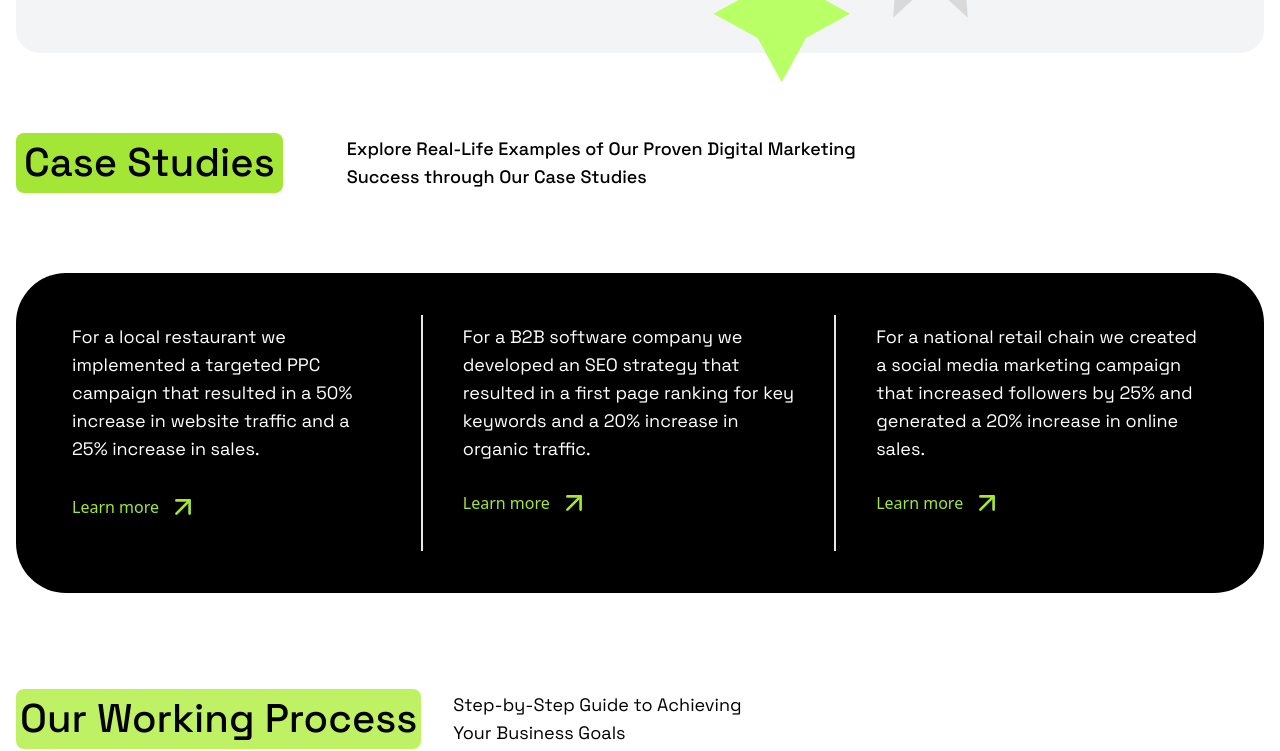
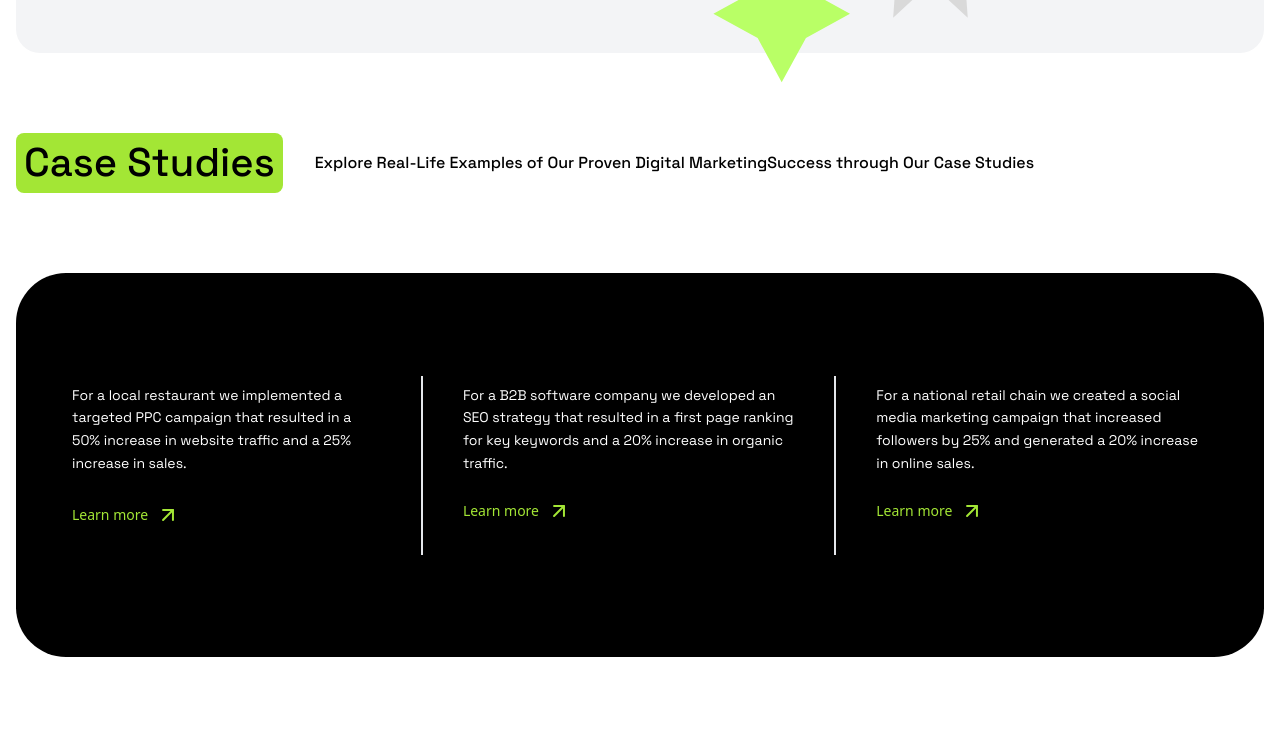
Before and after one commit to marconesdb/PositivusLandinpage, a React (Vite) app: page / in a window 1280 px wide. Shown: the part 2440-3191 px from the top of the page. Built offline with nearby package versions, Linux system fonts and the light colour scheme.

Commit message:
Realização da responsividade do componente CaseStudiesSection

```diff
--- a/src/components/Footer/Footer.tsx
+++ b/src/components/Footer/Footer.tsx
@@ -19,7 +19,7 @@ const Footer = () => {
         {/* Top Section */}
         <div className="flex flex-col sm:flex-row justify-between items-center gap-6 mb-8 sm:mb-12">
           <div className="flex items-center space-x-2 w-full sm:w-auto justify-center sm:justify-start">
-            <img src={LogoFooter} alt="Logo Footer" className="h-5 sm:h-6"/>
+            <img src={LogoFooter} alt="Logo Footer" className="h-5 sm:h-6 mt-4"/>
           </div>
 
           {/* Navigation - Stack on mobile */}
--- a/src/sections/CaseStudiesSection.tsx
+++ b/src/sections/CaseStudiesSection.tsx
@@ -5,54 +5,50 @@ const CaseStudies: React.FC = () => {
   return (
     <section className="w-full mx-auto max-w-7xl px-4 flex flex-col items-center bg-white mt-20">
       {/* Título e Parágrafo */}
-      <div className="w-full mx-auto max-w-7xl flex items-center mb-20">
+      <div className="w-full mx-auto max-w-7xl flex max-[640px]:flex-col min-[768px]:flex items-center mb-20">
         {/* Título */}
         <h2 className="bg-lime-400 text-black font-medium px-2 rounded-lg text-[40px] font-SpaceGrotesk">
           Case Studies
         </h2>
-
         {/* Parágrafo */}
-        <p className="ml-16 text-black text-lg font-SpaceGrotesk font-medium">
+        <p className="ml-16 max-[640px]:ml-0 max-[640px]:text-center max-[640px]:mt-4 min-[640px]:mt-0 min-[768px]:mt-0 text-black text-lg font-SpaceGrotesk font-medium md:text-base md:ml-8">
           Explore Real-Life Examples of Our Proven Digital Marketing
-          <span className="block">Success through Our Case Studies</span>
+          <span className="block min-[768px]:inline">Success through Our Case Studies</span>
         </p>
       </div>
-
       {/* Caixa escura */}
-      <div className="w-full mx-auto max-w-7xl px-4 bg-black rounded-[50px] h-64 md:h-80 flex justify-evenly items-center">
+      <div className="w-full mx-auto max-w-7xl px-4 bg-black rounded-[50px] h-64 max-[640px]:h-[400px] min-[640px]:h-[400px] md:h-96 flex max-[640px]:flex-col min-[640px]:flex-col min-[768px]:flex-row justify-evenly items-center">
+        <div className="max-[640px]:w-full max-[640px]:overflow-x-auto max-[640px]:snap-x max-[640px]:snap-mandatory min-[640px]:w-full min-[640px]:overflow-x-auto min-[640px]:snap-x min-[640px]:snap-mandatory min-[768px]:w-full min-[768px]:overflow-visible">
+          <div className="flex max-[640px]:w-[300%] min-[640px]:w-[300%] min-[768px]:w-full">
             {/* Card 1 */}
-        <div className="p-6 rounded-lg">
-          <p className="px-4 mb-4 text-white  text-lg font-SpaceGrotesk -translate-y-4">
+            <div className="p-6 rounded-lg max-[640px]:w-full max-[640px]:snap-center min-[640px]:w-full min-[640px]:snap-center min-[768px]:w-auto min-[768px]:snap-none md:w-1/3">
+              <p className="px-4 mb-4 text-white text-lg font-SpaceGrotesk -translate-y-4 md:text-sm md:leading-relaxed">
                 For a local restaurant we implemented a targeted PPC campaign that resulted in a 50% increase in website traffic and a 25% increase in sales.
               </p>
-          <a href="#" className="px-4 flex items-center text-lime-400 hover:text-white -translate-y-1">
-            Learn more <ArrowRight className="ml-2 w-8 h-8 transform -rotate-45" />
+              <a href="#" className="px-4 flex items-center text-lime-400 hover:text-white -translate-y-1 md:text-sm">
+                Learn more <ArrowRight className="ml-2 w-8 h-8 transform -rotate-45 md:w-6 md:h-6" />
               </a>
             </div>
-
-        {/* Divisor central */}
-
-
             {/* Card 2 */}
-        <div className="p-6  border-l-2">
-          <p className="px-4 mb-4 text-white  text-lg font-SpaceGrotesk -translate-y-4">
+            <div className="p-6 border-l-2 max-[640px]:w-full max-[640px]:snap-center min-[640px]:w-full min-[640px]:snap-center min-[768px]:w-auto min-[768px]:snap-none md:w-1/3">
+              <p className="px-4 mb-4 text-white text-lg font-SpaceGrotesk -translate-y-4 md:text-sm md:leading-relaxed">
                 For a B2B software company we developed an SEO strategy that resulted in a first page ranking for key keywords and a 20% increase in organic traffic.
               </p>
-          <a href="#" className="px-4 flex items-center text-lime-400 hover:text-white -translate-y-2">
-            Learn more <ArrowRight className="ml-2 w-8 h-8 transform -rotate-45" />
+              <a href="#" className="px-4 flex items-center text-lime-400 hover:text-white -translate-y-2 md:text-sm">
+                Learn more <ArrowRight className="ml-2 w-8 h-8 transform -rotate-45 md:w-6 md:h-6" />
               </a>
             </div>
-
-        <div className="p-6 border-l-2">
-        <p className="px-4 mb-4 text-white text-lg font-SpaceGrotesk -translate-y-4">
-        For a national retail chain  we created a social media marketing campaign that increased followers by 25% and generated a 20% increase in online sales.
+            {/* Card 3 */}
+            <div className="p-6 border-l-2 max-[640px]:w-full max-[640px]:snap-center min-[640px]:w-full min-[640px]:snap-center min-[768px]:w-auto min-[768px]:snap-none md:w-1/3">
+              <p className="px-4 mb-4 text-white text-lg font-SpaceGrotesk -translate-y-4 md:text-sm md:leading-relaxed">
+                For a national retail chain we created a social media marketing campaign that increased followers by 25% and generated a 20% increase in online sales.
               </p>
-        <a href="#" className="px-4 flex items-center text-lime-400 hover:text-white -translate-y-2">
-          Learn more <ArrowRight className="ml-2 w-8 h-8 transform -rotate-45" />
+              <a href="#" className="px-4 flex items-center text-lime-400 hover:text-white -translate-y-2 md:text-sm">
+                Learn more <ArrowRight className="ml-2 w-8 h-8 transform -rotate-45 md:w-6 md:h-6" />
               </a>
             </div>
-
-
+          </div>
+        </div>
       </div>
     </section>
   );
```
Lines whose indentation alone changed are shown as unchanged.
